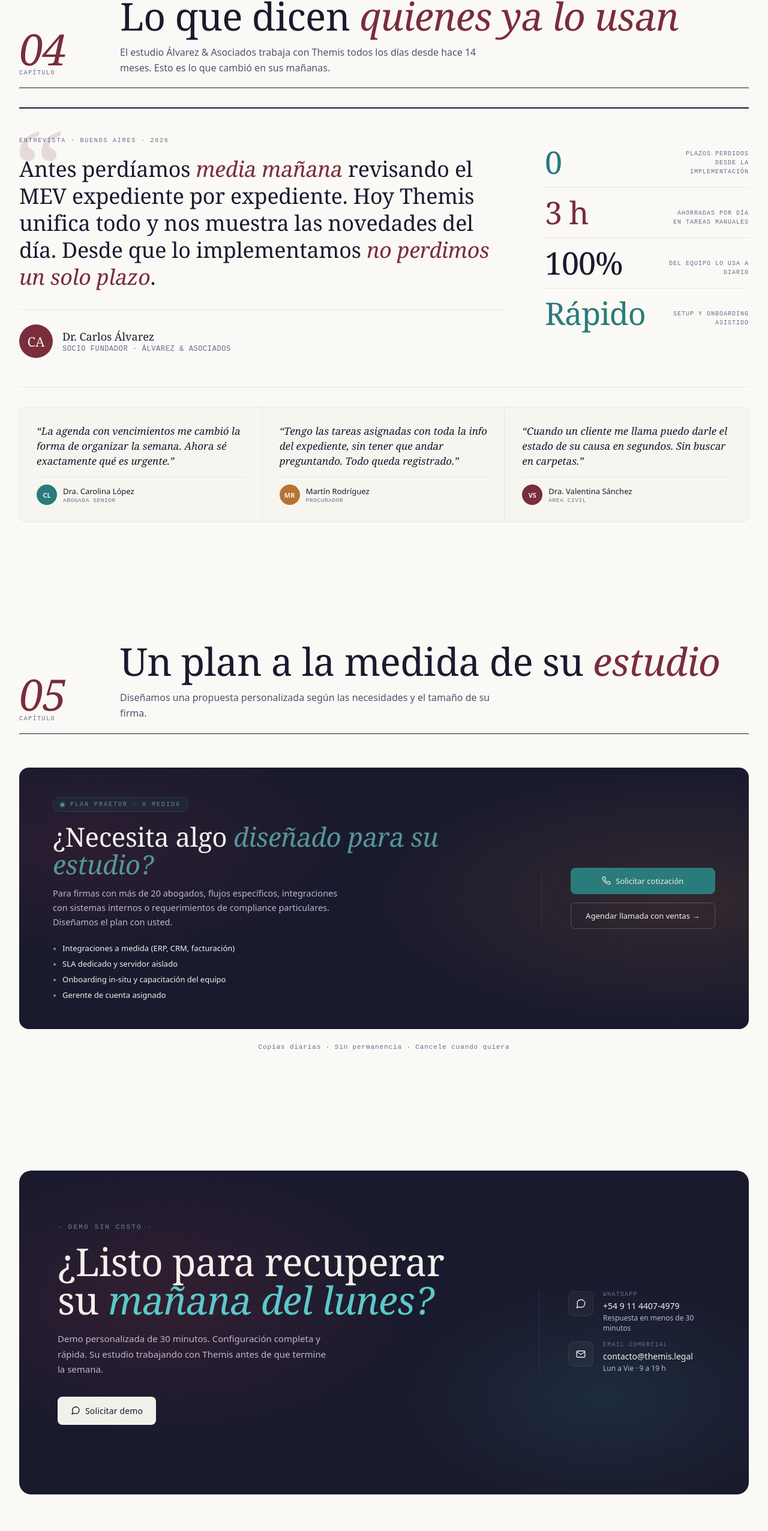
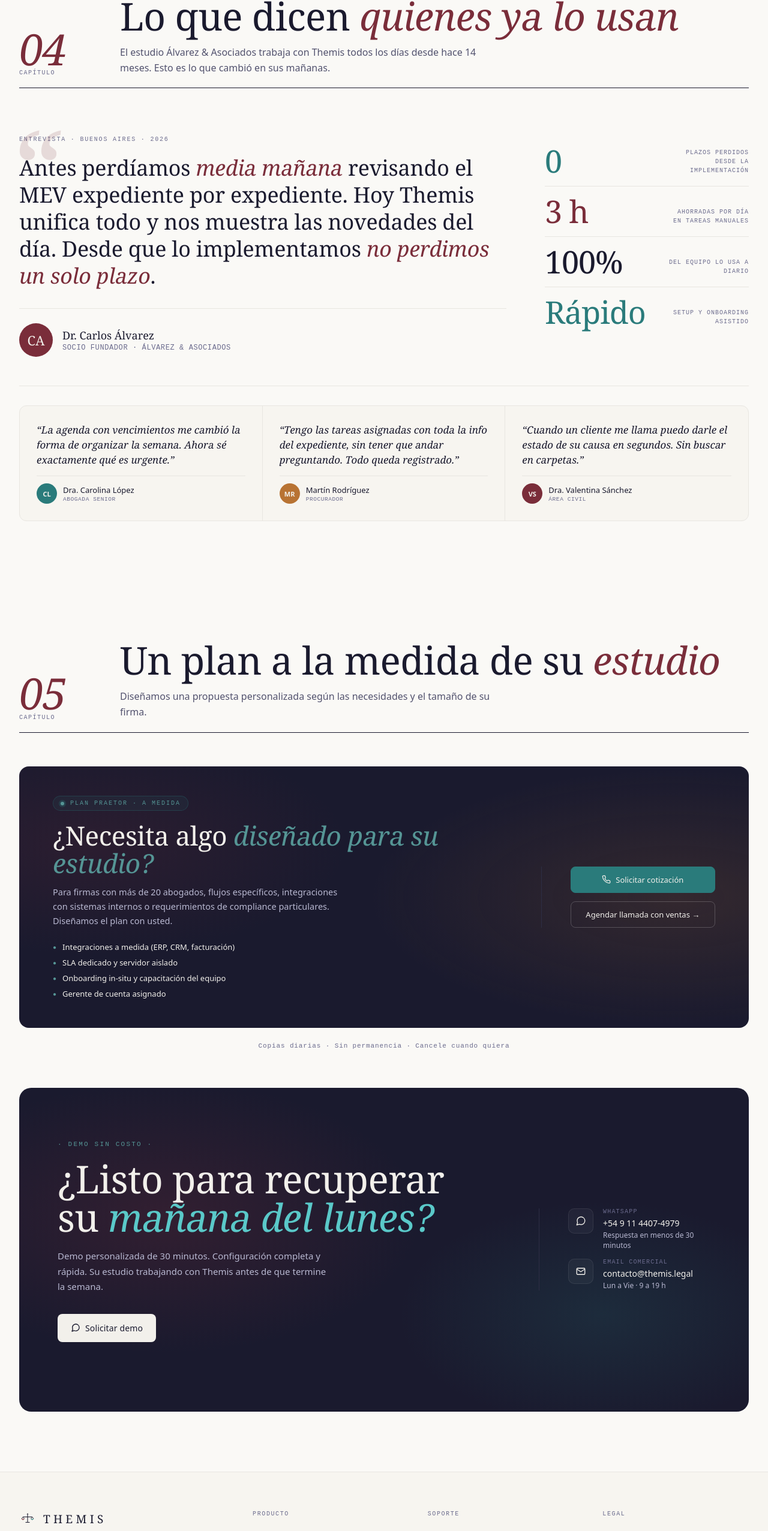
Before and after one commit to tinoamato/themis-landing, a Next.js app: page / in a window 1280 px wide. Shown: the part 5195-7748 px from the top of the page at 60% size. Built offline with nearby package versions, Linux system fonts and the light colour scheme.

Commit message:
Reducir espacio entre planes y CTA final y remover borde superior duplicado en testimonios

```diff
--- a/app/html-design.css
+++ b/app/html-design.css
@@ -1068,7 +1068,6 @@
   gap:64px;
   align-items:flex-start;
   padding:48px 0;
-  border-top:2px solid var(--obsidian);
   border-bottom:1px solid var(--smoke);
 }
 .test-body{position:relative}
@@ -1153,7 +1152,7 @@
 .mini-r{font-family:var(--font-mono);font-size:9.5px;color:var(--pewter);letter-spacing:.06em;margin-top:1px}
 
 /* ───────────────────── PRICING TABLE ───────────────────── */
-.pricing{padding:100px 32px;max-width:1440px;margin:0 auto}
+.pricing{padding:100px 32px 32px;max-width:1440px;margin:0 auto}
 .pricing-toggle{
   display:inline-flex;background:var(--paper);padding:4px;border-radius:100px;
   border:1px solid var(--smoke);margin-bottom:32px;
@@ -1242,7 +1241,7 @@
 
 /* ───────────────────── CTA FINAL ───────────────────── */
 .cta-final{
-  padding:120px 32px;max-width:1440px;margin:0 auto;
+  padding:32px 32px 120px;max-width:1440px;margin:0 auto;
   position:relative;
 }
 .cta-inner{
--- a/app/page.tsx
+++ b/app/page.tsx
@@ -955,8 +955,16 @@
   function applyState() {
     document.documentElement.style.setProperty('--accent', state.accent);
     var map = {compact:'64px', normal:'100px', loose:'140px'};
-    document.querySelectorAll('.anatomy,.consults,.testimonial-wrap,.pricing,.cta-final').forEach(function(el) {
+    document.querySelectorAll('.anatomy,.consults,.testimonial-wrap').forEach(function(el) {
       el.style.paddingTop = map[state.density];
+      el.style.paddingBottom = map[state.density];
+    });
+    document.querySelectorAll('.pricing').forEach(function(el) {
+      el.style.paddingTop = map[state.density];
+      el.style.paddingBottom = '32px';
+    });
+    document.querySelectorAll('.cta-final').forEach(function(el) {
+      el.style.paddingTop = '32px';
       el.style.paddingBottom = map[state.density];
     });
     if (state.hero === 'classic') {
```
